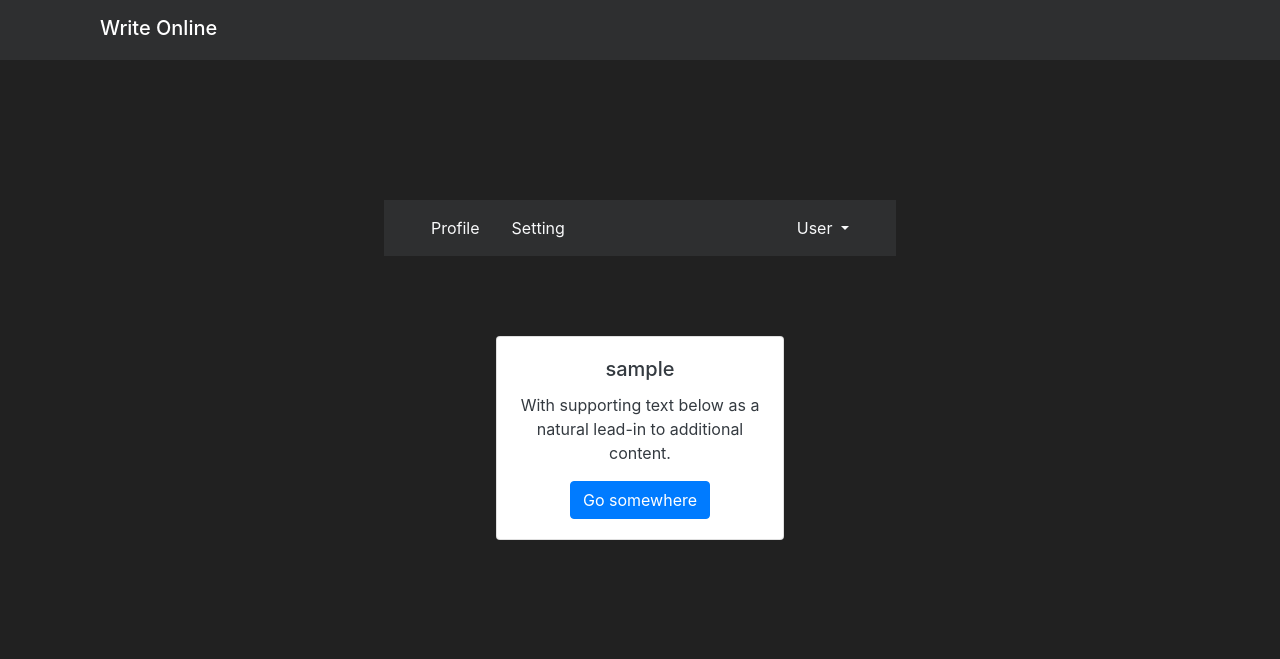
After one commit to kaung4T/Write-Online, a Django app: page /profile in a window 1280 px wide. The commit adds this page. Shown: the top 659 px of the page. Run offline with Django 3.2, Linux system fonts and the light colour scheme; tables that the repository leaves empty hold one stand-in row (values such as "Sample post"); some libraries are stand-ins or nearby versions.

Commit message:
updateProfile

```diff
--- a/display/url.py
+++ b/display/url.py
@@ -9,4 +9,5 @@ urlpatterns = [
     path("folder", views.folder, name="folder"),
     path("write", views.write, name="write"),
     path("write2/<str:pk>", views.write2, name="write2"),
+    path("profile", views.profile, name="profile"),
 ]
--- a/display/views.py
+++ b/display/views.py
@@ -116,3 +116,13 @@ def folder(request):
 
     return render(request, "folder.html",
                   {"folder": f})
+
+
+def profile(request):
+    f = Folder.objects.all()
+    lis = []
+    for ff in f:
+        lis.append(ff)
+
+    return render(request, "profile.html",
+                  {"folder":f, "list":lis})
--- /dev/null
+++ b/template/profile.html
@@ -0,0 +1,54 @@
+
+
+
+
+{% extends "base.html" %}
+{% block content %}
+{% include "chain.html" %}
+
+{% load static %}
+<link rel="stylesheet" href="{% static 'style.css' %}">
+
+<!doctype html>
+<html lang="en">
+<head>
+    <meta charset="UTF-8">
+    <meta name="viewport"
+          content="width=device-width, user-scalable=no, initial-scale=1.0, maximum-scale=1.0, minimum-scale=1.0">
+    <meta http-equiv="X-UA-Compatible" content="ie=edge">
+
+</head>
+
+{% include "header.html" %}
+
+{% include "tab.html" %}
+<div style="height:80px;"></div>
+
+<body>
+
+    <div class="content" style="width: 40%;min-width: 270px;">
+
+        <center>
+                    {% for folders in folder %}
+
+                <div class="card text-center text-dark" style="width: 18rem;">
+              <div class="card-body">
+                <h5 class="card-title">{{ folders }}</h5>
+                <p class="card-text">With supporting text below as a natural lead-in to additional content.</p>
+                <a href="#" class="btn btn-primary">Go somewhere</a>
+              </div>
+            </div>
+
+                    {% endfor %}
+            </center>
+    </div>
+
+
+</body>
+</html>
+
+
+<footer style="height:120px;">
+
+</footer>
+{% endblock %}
--- a/template/tab.html
+++ b/template/tab.html
@@ -7,7 +7,7 @@
    <div class="container-fluid">
     <ul class="nav" style="float:left;">
   <li class="nav-item">
-    <a class="nav-link text-light" aria-current="page" href="#">Profile</a>
+    <a class="nav-link text-light" aria-current="page" href="{% url 'profile' %}">Profile</a>
   </li>
   <li class="nav-item">
     <a class="nav-link text-light" href="#">Setting</a>
```
